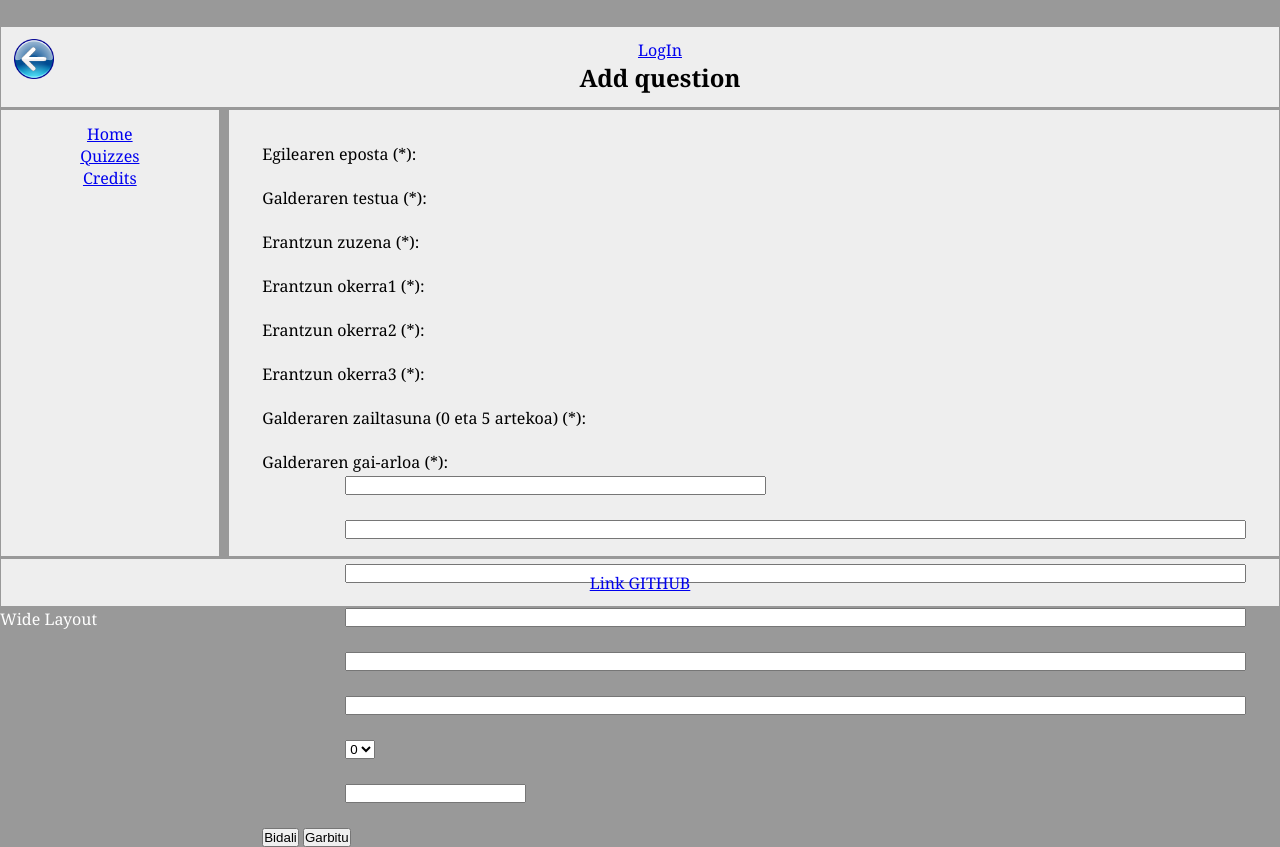
After one commit to manexlazzkano/ws18, a PHP site: page /addQuestion.html in a window 1280 px wide. The commit adds this page. Run offline with PHP 8.4, Linux system fonts and the light colour scheme.

Commit message:
Lab 2a bukatuta

```diff
--- /dev/null
+++ b/addQuestion.html
@@ -0,0 +1,79 @@
+<!DOCTYPE html>
+<html>
+	<head>
+		<meta name="eduki-mota" content="text/html;" http-equiv="content-type" charset="utf-8">
+		<title>Add question</title>
+		<link rel='stylesheet' type='text/css' href='styles/style.css' />
+		<link rel='stylesheet'
+			   type='text/css'
+			   media='only screen and (min-width: 530px) and (min-device-width: 481px)'
+			   href='styles/wide.css' />
+		<link rel='stylesheet'
+			   type='text/css'
+			   media='only screen and (max-width: 480px)'
+			   href='styles/smartphone.css' />
+		<script src="js/jquery-3.2.1.js"></script>
+		<script src="js/addQuestion.js"></script>
+	</head>
+	<body>
+		<div id='page-wrap'>
+			<header class='main' id='h1'>
+				<span class="right"><a href="/login">LogIn</a> </span>
+				<span class="right" style="display:none;"><a href="/logout">LogOut</a> </span>
+				<a id="backButton" href=javascript:history.go(-1);> <img src="images/atrás.png" width="40" height="40"></a>
+				<h2>Add question</h2>
+			</header>
+
+			<nav class='main' id='n1' role='navigation'>
+				<span><a href='layout.html'>Home</a></span>
+				<span><a href='/quizzes'>Quizzes</a></span>
+				<span><a href='credits.html'>Credits</a></span>
+			</nav>
+
+			<section class="main" id="s1">
+				<div>
+				<div id="F1">
+					Egilearen eposta (*): </br></br>
+					Galderaren testua (*): </br></br>
+					Erantzun zuzena (*): </br></br>
+					Erantzun okerra1 (*): </br></br>
+					Erantzun okerra2 (*): </br></br>
+					Erantzun okerra3 (*): </br></br>
+					Galderaren zailtasuna (0 eta 5 artekoa) (*): </br></br>
+					Galderaren gai-arloa (*):
+				</div>
+				<form id="formularioa" action="php/proba.php" method="post">
+					<div id="F2">
+						<input type="text" class="input" id="eposta" size="50"/> </br></br>
+						<input type="text" class="input" id="galdera" size="110"/> </br></br>
+						<input type="text" class="input" id="erantzunZuzena" size="110"/> </br></br>
+						<input type="text" class="input" id="erantzunOkerra1" size="110"/> </br></br>
+						<input type="text" class="input" id="erantzunOkerra2" size="110"/> </br></br>
+						<input type="text" class="input" id="erantzunOkerra3" size="110"/> </br></br>
+
+						<select class="input" id="eragiketaMota">
+							<option value="zero">0</option>
+							<option value="bat">1</option>
+							<option value="bi">2</option>
+							<option value="hiru">3</option>
+							<option value="lau">4</option>
+							<option value="bost">5</option>
+						</select> <br><br>
+
+						<input type="text" class="input" id="arloa"/>
+					</div>
+					<div id="F3">
+						</br>
+						<input type="submit" id="Bidali" value="Bidali" onclick="return balioztatu();"/>
+						<input type="reset" id="Garbitu" value="Garbitu"/>
+					</div>
+				</form>
+				</div>
+			</section>
+
+			<footer class='main' id='f1'>
+				<a href='https://github.com/manexlazzkano/ws18'>Link GITHUB</a>
+			</footer>
+		</div>
+	</body>
+</html>
--- /dev/null
+++ b/js/addQuestion.js
@@ -0,0 +1,33 @@
+function balioztatu() {
+	var eposta = $("#eposta").val();
+	var galdera = $("#galdera").val();
+	var erantzunZuzena = $("#erantzunZuzena").val();
+	var erantzunOkerra1 = $("#erantzunOkerra1").val();
+	var erantzunOkerra2 = $("#erantzunOkerra2").val();
+	var erantzunOkerra3 = $("#erantzunOkerra3").val();
+	var zailtasuna = $("#zailtasuna").val();
+	var arloa = $("#arloa").val();
+
+	var erroreak = "";
+	if(eposta == "") erroreak += "* Egilearen eposta zehaztu gabe dago\n";
+	else {
+		var epostaExp = /[a-zA-Z][a-zA-Z]+[0-9][0-9][0-9]@ikasle.ehu.eus/;
+		if(epostaExp.test(eposta)) erroreak += "* Eposta zuzena\n";
+		else erroreak += "* Eposta okerra\n";
+	}
+
+	if(galdera == "") erroreak += "* Galderaren testua zehaztu gabe dago\n";
+	else if(galdera.length < 10) erroreak += "* Galderaren testua motzegia da, 10 ko luzera ez du gainditzen\n";
+	if(erantzunZuzena == "") erroreak += "* Erantzun zuzena zehaztu gabe dago\n";
+	if(erantzunOkerra1 == "") erroreak += "* Erantzun okerra1 zehaztu gabe dago\n";
+	if(erantzunOkerra2 == "") erroreak += "* Erantzun okerra2 zehaztu gabe dago\n";
+	if(erantzunOkerra3 == "") erroreak += "* Erantzun okerra3 zehaztu gabe dago\n";
+	if(arloa == "") erroreak += "* Gai-arloa zehaztu gabe dago\n";
+
+
+	if(erroreak === "") return true
+	else {
+		alert(erroreak);
+		return false;
+	}
+}
--- a/lab00/proba.php
+++ /dev/null
@@ -1 +0,0 @@
-<?php phpinfo(); ?>
--- /dev/null
+++ b/styles/style.css
@@ -0,0 +1,26 @@
+@charset "utf-8";
+* 						{margin: 0; padding: 0;}
+body					{font: 16px Georgia, serif;}
+
+#page-wrap				{margin: 2% auto; color: white;}
+#page-wrap >.main 		{border: 1px solid #999; padding: 1%;
+						 margin-bottom: 1px; color: black;}
+
+section > div			{padding: 20px;}
+header, nav, section	{background: #eee; text-align: center;}
+
+footer					{background: #eee; text-align: center;}
+nav span             	{ margin: 0px 10px 0px 0px;
+						  width: 100%;
+						  display: inline-block;}
+
+#ErrorMsgs          	{ color: #f61; font-size: smaler}
+
+#F1						{ float:left; text-align: left; }
+#F2						{ float:right; text-align: left; }
+#F3						{ float:left }
+
+#backButton				{float:left}
+#credits				{padding-left: 25%; padding-top: 5%; width: 50%;}
+
+.irudiak						{border: 1px solid black;}
--- a/lab02/styles/wide.css
+++ b/styles/wide.css
@@ -2,7 +2,7 @@ body				{background: #999;}
 
 #page-wrap:after 	{content: "Wide Layout";}
 
-nav					{float: left; width: 15%; height: 200px;}
+nav					{float: left; width: 15%; height: 420px;}
 nav span				{margin: 0px 100px 0px 0px;}
-section				{float: right; width: 80%; height: 200px;}
+section				{float: right; width: 80%; height: 420px;}
 footer				{clear: both; display: block;}
```
Also changed, not shown: credits.html (+51 -15 lines), lab02/credits.html (deleted, +0 -18 lines), lab02/styles/style.css (deleted, +0 -16 lines), layout.html (renamed from lab02/layout.html, +4 -3 lines), images/atrás.png (added), images/ehu.jpg (renamed from lab02/images/ehu.jpg), images/ehu_pequeno.jpg (renamed from lab02/images/ehu_pequeno.jpg), images/red.png (added), js/jquery-3.2.1.js (renamed from lab02/js/jquery-3.2.1.js), php/proba.php (renamed from lab02/php/proba.php), styles/smartphone.css (renamed from lab02/styles/smartphone.css).
